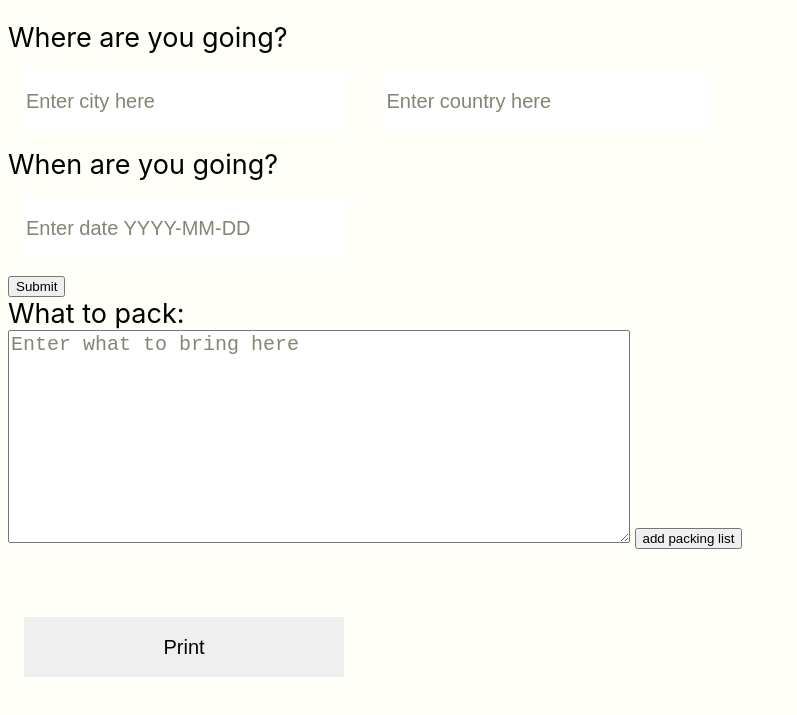
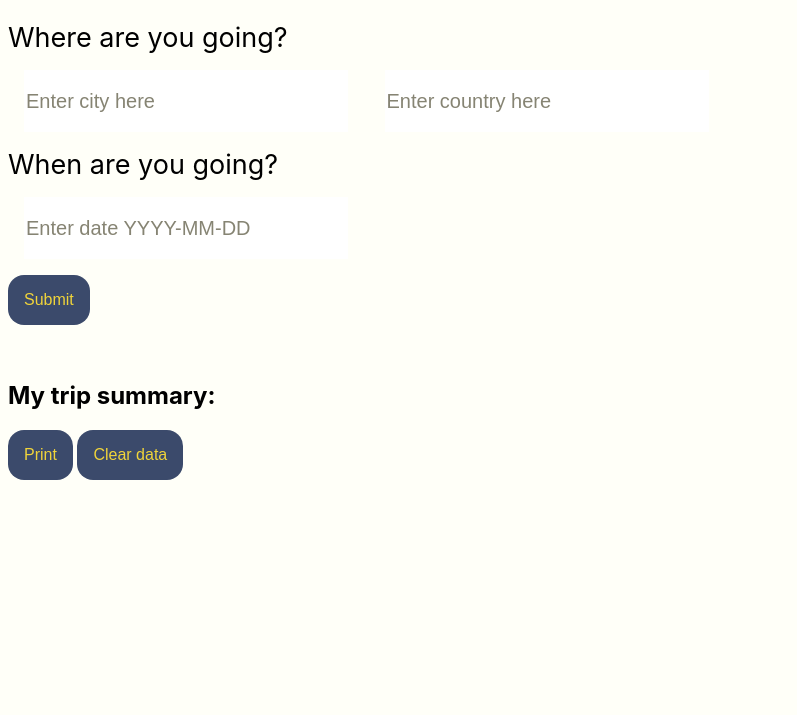
Before and after one commit to mitchelle182/Capstone_Project_FEND, a website built with webpack: page src/client/views/index.html in a window 1280 px wide. Shown: the part 71-786 px from the top of the page, without its empty margins (0-797 px from the left). Built offline with nearby package versions, Linux system fonts and the light colour scheme.

Commit message:
Add files via upload

```diff
--- a/src/client/views/index.html
+++ b/src/client/views/index.html
@@ -14,7 +14,7 @@
   </header>
   <main>
 
-  <section>
+  <section class="userInput">
     <div class ="holder tripLocation">
       <label for="tripLocation">Where are you going? </label>
       <input type="text" id="city" name="city" required placeholder="Enter city here">
@@ -25,28 +25,24 @@
       <input type="text" id="tripDate" placeholder="Enter date YYYY-MM-DD">
     </div>
 
-    <button id="generate" type = "submit"> Submit </button>
+    <button class="button" id="generate" type = "submit"> Submit </button>
   </section>
- <section>
-  <div class ="holder packing">
-    <label for="packing">What to pack:</label>
-    <textarea class= "myInput" id="packing" placeholder="Enter what to bring here" rows="9" cols="50"></textarea>
-    <button id="addList" type = "submit"> add packing list </button>
-  </div>
- </section>
+
   <section>
     <figure>
       <img id="imgLocation" src="" alt="" />
     </figure>
     <div id="tripSummary">
-      <div id="city"></div>
+      <h2>My trip summary:</h2>
+      <div id="location"></div>
       <div id="countdown"></div>
       <div id="weather"></div>
-      <div id="packList"></div>
+
     </div>
 
 
-    <input type = "button" value = "Print" onclick = "window.print()" />
+    <button class="button" type = "button" value = "Print" onclick = "window.print()">Print</button>
+    <button class="button" type="button" id="clearData" value="clear">Clear data</button>
   </section>
 
   </main>
```
